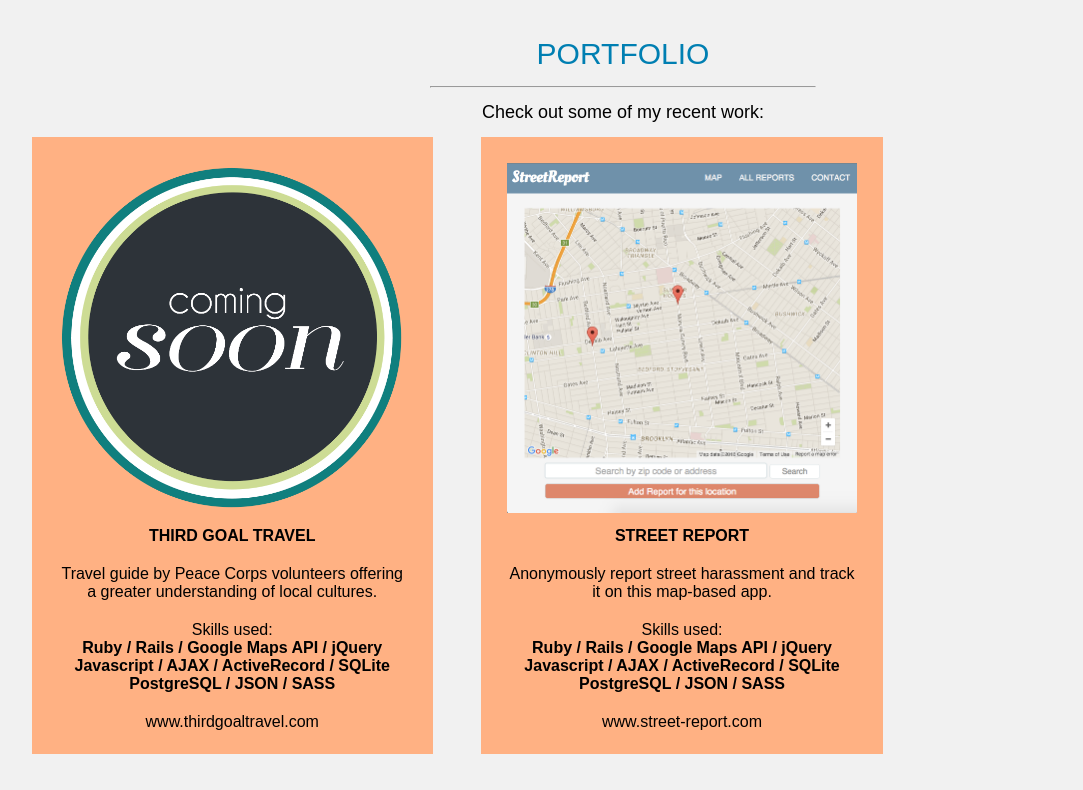
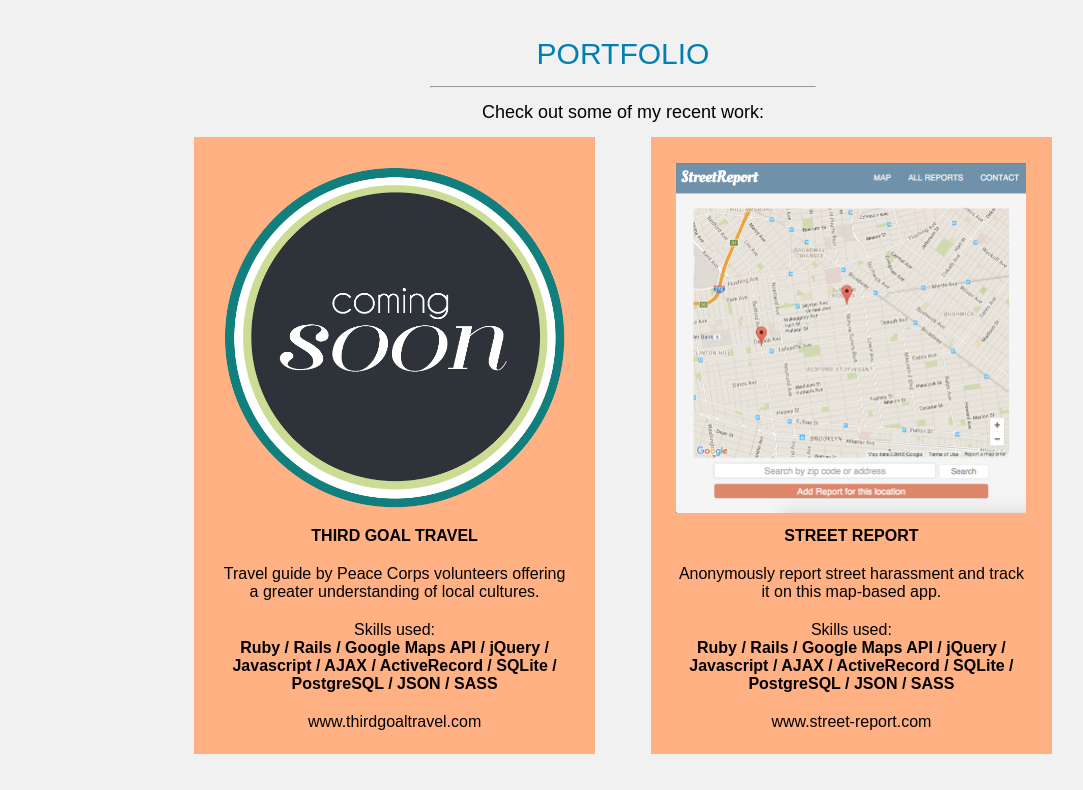
Before and after one commit to lianaschapiro/lianaschapiro.github.io, a plain HTML site: page index.html in a window 1280 px wide. Shown: the part 1320-2110 px from the top of the page, without its empty margins (17-1100 px from the left). Drawn offline with nearby package versions, Linux system fonts and the light colour scheme.

Commit message:
Fixed inline-block issues with porfolio divs

```diff
--- a/index.html
+++ b/index.html
@@ -52,7 +52,7 @@
 		<ul>
 			<li>Check out some of my recent work:</li>
 		</ul>
-		<a href="www.thirdgoaltravel.com" target="_blank">
+		<a href="http://www.thirdgoaltravel.com" target="_blank">
 			<div class="work one">
 				<div id="third_goal" class="workpicture">
 				</div>
@@ -65,7 +65,7 @@
 					Travel guide by Peace Corps volunteers offering a greater understanding of local cultures.
 					</p>
 					<p>
-					Skills used:<br><b>Ruby / Rails / Google Maps API / jQuery<br>Javascript / AJAX / ActiveRecord / SQLite<br>PostgreSQL / JSON / SASS </b>
+					Skills used:<br><b>Ruby / Rails / Google Maps API / jQuery / Javascript / AJAX / ActiveRecord / SQLite / PostgreSQL / JSON / SASS </b>
 					</p>
 					<p>
 					www.thirdgoaltravel.com
@@ -86,7 +86,7 @@
 					Anonymously report street harassment and track it on this map-based app.
 					</p>
 					<p>
-					Skills used:<br><b>Ruby / Rails / Google Maps API / jQuery<br>Javascript / AJAX / ActiveRecord / SQLite<br>PostgreSQL / JSON / SASS </b>
+					Skills used:<br><b>Ruby / Rails / Google Maps API / jQuery / Javascript / AJAX / ActiveRecord / SQLite / PostgreSQL / JSON / SASS </b>
 					</p>
 					<p>
 					www.street-report.com
@@ -107,7 +107,7 @@
 					Shipping website where users can create and follow boats and shipments.
 					</p>
 					<p>
-					Skills used:<br><b>Ruby / Rails / jQuery<br>Javascript / ActiveRecord / SQLite</b>
+					Skills used:<br><b>Ruby / Rails / jQuery / Javascript / ActiveRecord / SQLite</b>
 					<br><br>
 					</p>
 					<p>
--- a/script.js
+++ b/script.js
@@ -24,12 +24,13 @@ $(document).ready(function(){
 
 		//Fades in the portfolio projects when page is scrolled
 		if (y > 800) {
-      		$('.one').fadeIn(1000);
-      		$('.two').delay(300).fadeIn(1000);
-      		$('.three').delay(600).fadeIn(1000);
-      		$('.four').delay(900).fadeIn(1000);
-      		$('.five').delay(1200).fadeIn(1000);
-      		$('.six').delay(1500).fadeIn(1000);
+      		$('.one').animate({opacity: 1}, 1000);
+      		$('.two').delay(300).animate({opacity: 1}, 1000);
+      		$('.three').delay(600).animate({opacity: 1}, 1000);
+      		$('.four').delay(900).animate({opacity: 1}, 1000);
+      		$('.five').delay(1200).animate({opacity: 1}, 1000);
+      		$('.six').delay(1500).animate({opacity: 1}, 1000);
+
       		// $('.six').delay(4000).show('slide', {direction: 'left'}, 800);
 		}
 
--- a/style.css
+++ b/style.css
@@ -43,12 +43,14 @@ nav li {
 }
 
 .navright a {
-	text-decoration: none;
 	color: white;
 	padding: .5em;
 
 }
 
+a{
+	text-decoration: none;
+}
 .navright a:hover {
 	color: black;
 	background-color: white;
@@ -102,18 +104,17 @@ hr {
 
 .work {
 	padding: 2% 2% 1%;
-	margin: 0 0 3% 3.8%;
-	display:none;
-	float: left;
+	margin: 0 2% 3% 2%;
+	opacity:0;
+	display: inline-block;
 	width: 350px;
 	background-color: #FFB183;
 	overflow: auto;
-
 }
 
 .workdescription {
 	clear: both;
-	width: 350px;
+	width: 100%;
 	display: inline-block;
 }
 
@@ -125,7 +126,7 @@ hr {
 
 .workpicture {
 	display: inline-block;
-	width: 350px;
+	width: 100%;
 	height: 350px;
 	margin: 0 auto;
 	background-size: contain;
@@ -198,12 +199,13 @@ hr {
 		font-size: 55px;
 	}
 	.work {
-		margin: 5% 0;
-		width: 100%;
-		padding: 6% 0;
+		margin-bottom: 5%;
+		width: 300px;
+		/*padding: 0 10px;*/
 	}
+
 	.workpicture {
-		width: 300px;
 		height: 300px;
 	}
+
 }
```
